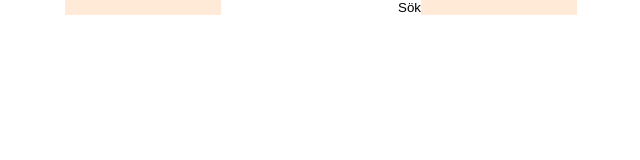
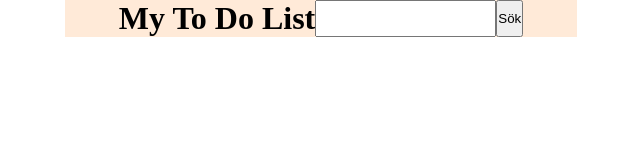
Before and after one commit to Cassandrabook/pull-request, a website built with Parcel: page src/index.html in a window 1280 px wide. Shown: the whole page, without its empty margins (319-959 px from the left). Built offline with nearby package versions, Linux system fonts and the light colour scheme.

Commit message:
changed my html

```diff
--- a/src/index.html
+++ b/src/index.html
@@ -11,8 +11,13 @@
 <body>
 
     <main class="main">
-        <input type="text" id="searchText" class="main__input">
-        <button id="searchButton" class="main__button">Sök</button>
+        <div class="header">
+            <h1 class="header__text">My To Do List</h1>
+        </div>
+
+        <form class="form"></form>
+        <input type="text" id="searchText" class="form__input">
+        <button id="searchButton" class="form__button">Sök</button>
     </main>
 
 </body>
```
